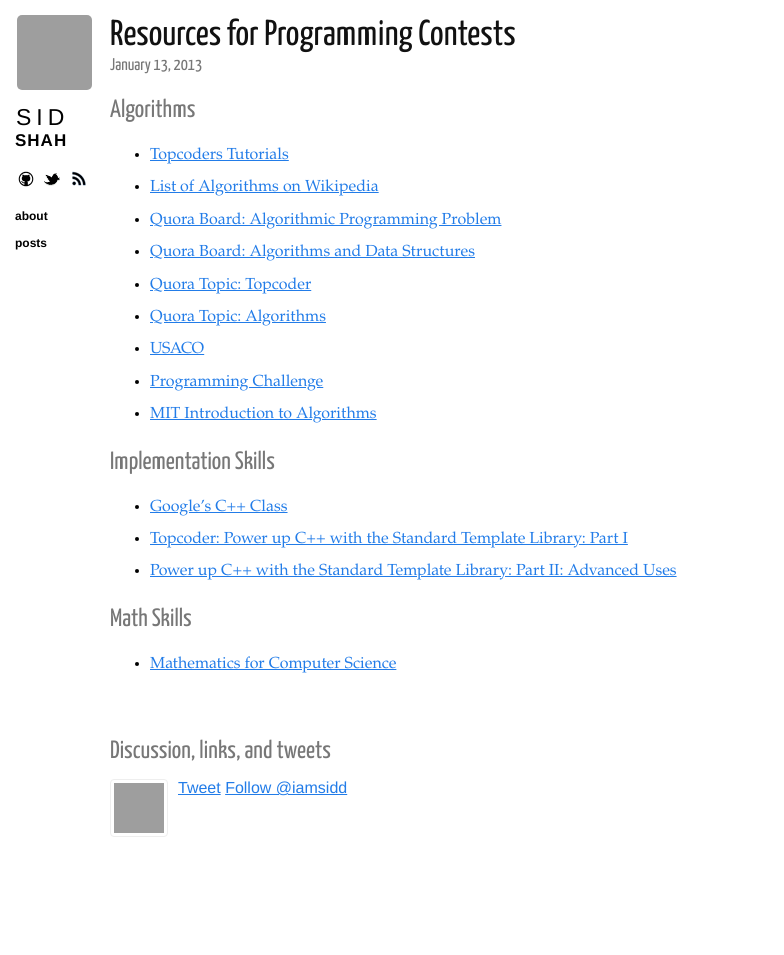
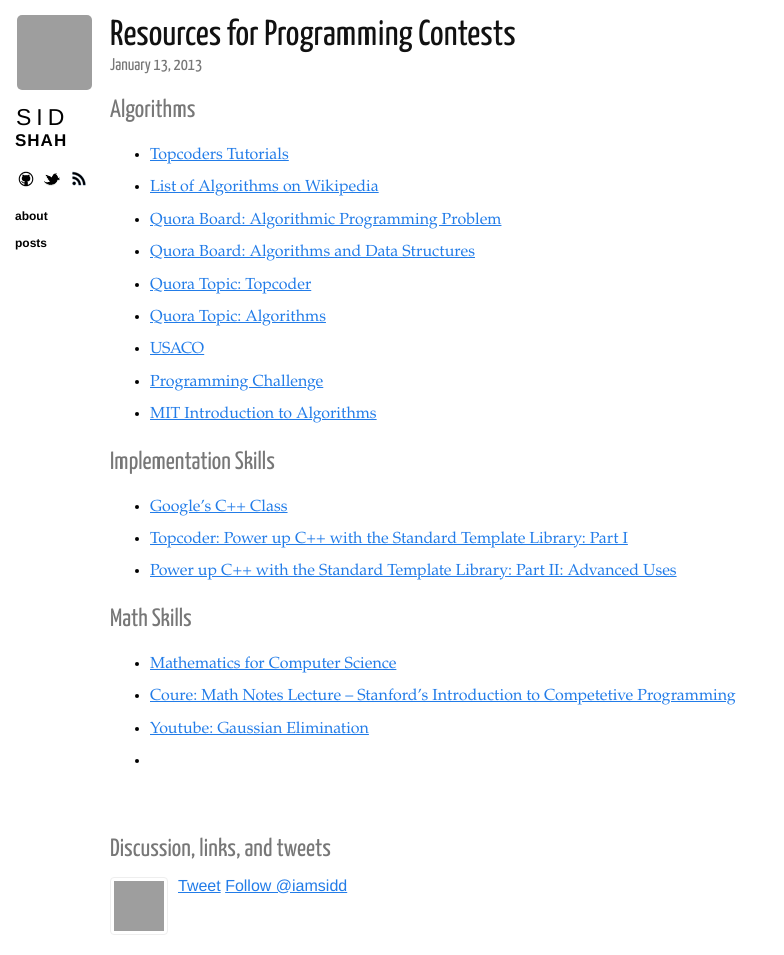
Before and after one commit to sidharthshah/ProblemSolving, a Jekyll site: the page built from notes/_posts/2013-01-13-programming-contents-resources.markdown, in a window 1280 px wide, cut to the strip 0-955 px from the top of the page. Shown: the whole strip, without its empty margins (0-784 px from the left). Built offline with Jekyll 4.4.1, drawn with Linux system fonts in a browser that asks for light colours; nearby versions of some CDN libraries; Markdown is read by kramdown in place of the engine named in the settings; comment, search, counter and statistics services are not loaded; before the commit the page ends 900 px from its top, so only the background shows below that; grey boxes are pictures that could not be loaded.

Commit message:
added link resources for math

```diff
--- a/notes/_posts/2013-01-13-programming-contents-resources.markdown
+++ b/notes/_posts/2013-01-13-programming-contents-resources.markdown
@@ -23,3 +23,6 @@
 
 ### Math Skills ###
 * [Mathematics for Computer Science](http://ocw.mit.edu/courses/electrical-engineering-and-computer-science/6-042j-mathematics-for-computer-science-fall-2010/index.htm)
+* [Coure: Math Notes Lecture -- Stanford's Introduction to Competetive Programming](http://www.stanford.edu/class/cs97si/02-mathematics.pdf)
+* [Youtube: Gaussian Elimination](http://www.youtube.com/watch?v=2j5Ic2V7wq4)
+*
```
